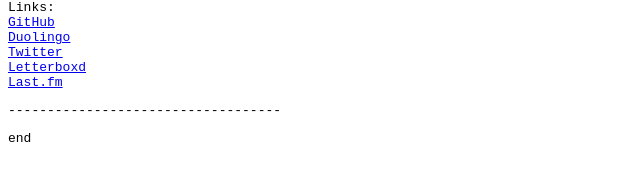
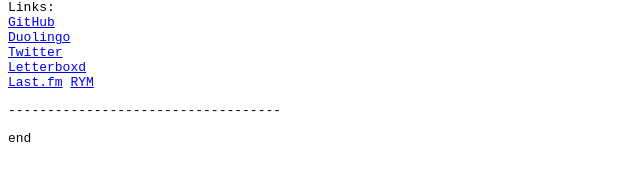
Before and after one commit to zhouconghao/zch_info, a plain HTML site: page index.html in a window 1280 px wide. Shown: the part 499-680 px from the top of the page, 0-640 px from the left. Drawn offline with Linux system fonts and the light colour scheme.

Commit message:
add RYM link

```diff
--- a/index.html
+++ b/index.html
@@ -52,6 +52,7 @@
     <a href="https://twitter.com/zhou_conghao">Twitter</a><br>
     <a href="https://letterboxd.com/zhou_conghao/">Letterboxd</a><br>
     <a href="https://www.last.fm/user/zchvsre">Last.fm</a>
+    <a href="https://rateyourmusic.com/~zhouconghao">RYM</a>
 
     <p>-----------------------------------</p>
     end
```
